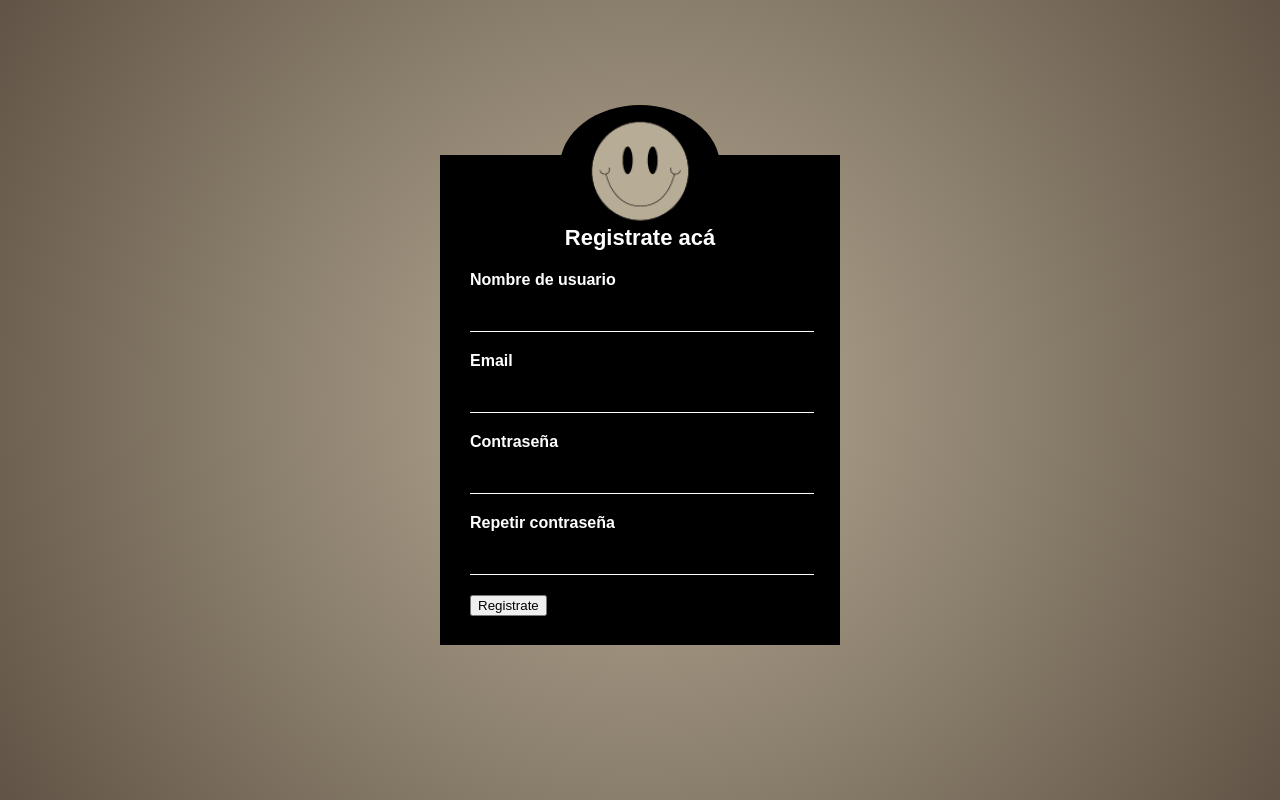
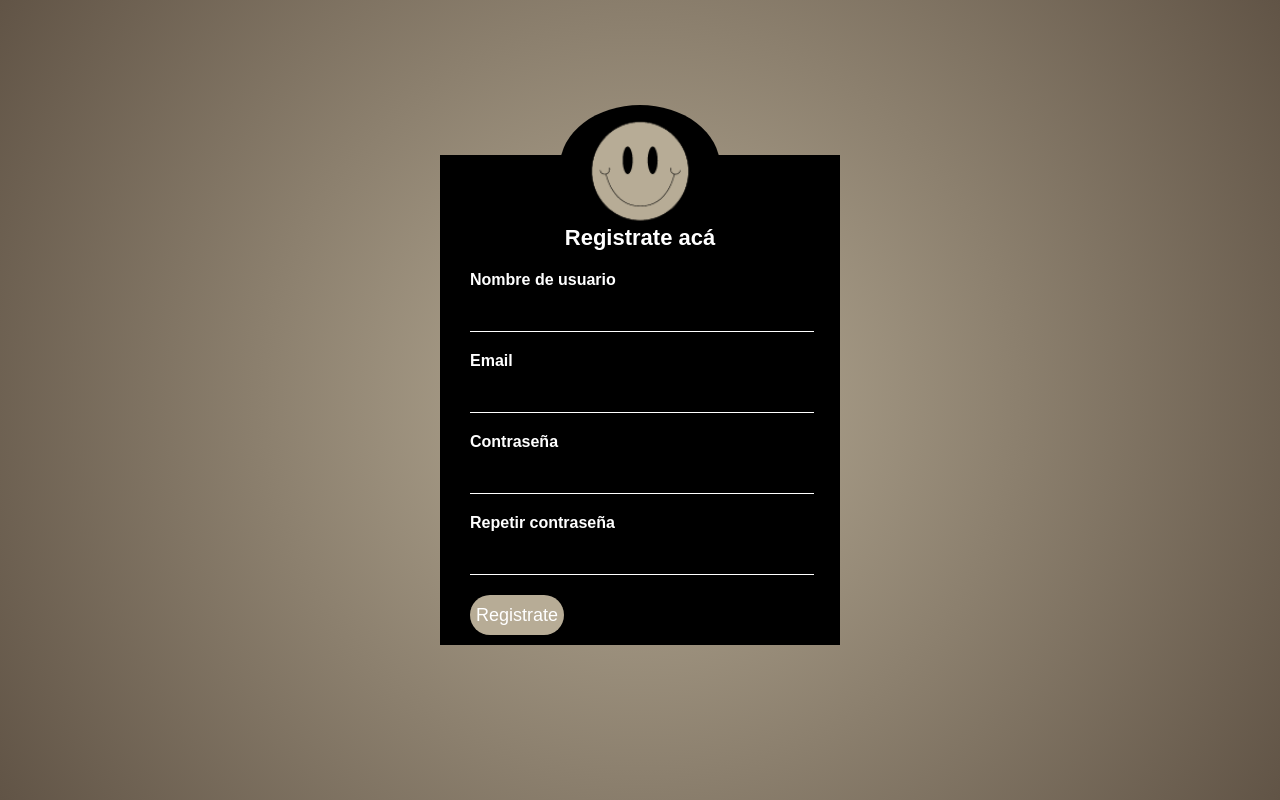
Before and after one commit to Facuplaza001/INTEGRADOR, a plain HTML site: page Register/index.html in a window 1280 px wide. Drawn offline with Linux system fonts and the light colour scheme.

Commit message:
ols4263242

```diff
--- a/Register/index.css
+++ b/Register/index.css
@@ -62,7 +62,7 @@ body {
     font-size: 16px;
   }
 
-  .login-box input[type="submit"] {
+  .submit {
     border: none;
     outline: none;
     height: 40px;
@@ -72,7 +72,7 @@ body {
     border-radius: 20px;
   }
 
-  .login-box input[type="submit"]:hover {
+  .submit:hover {
     cursor: pointer;
     background: white;
     color: #000;
--- a/Register/index.html
+++ b/Register/index.html
@@ -22,7 +22,7 @@
         <input type="password">
         <label for="password">Repetir contraseña</label>
         <input type="password">
-        <button href="../index.html" type="submit">Registrate</button>
+        <button href="../index.html" class="submit">Registrate</button>
       </form>
     </div>
   </body>
```
